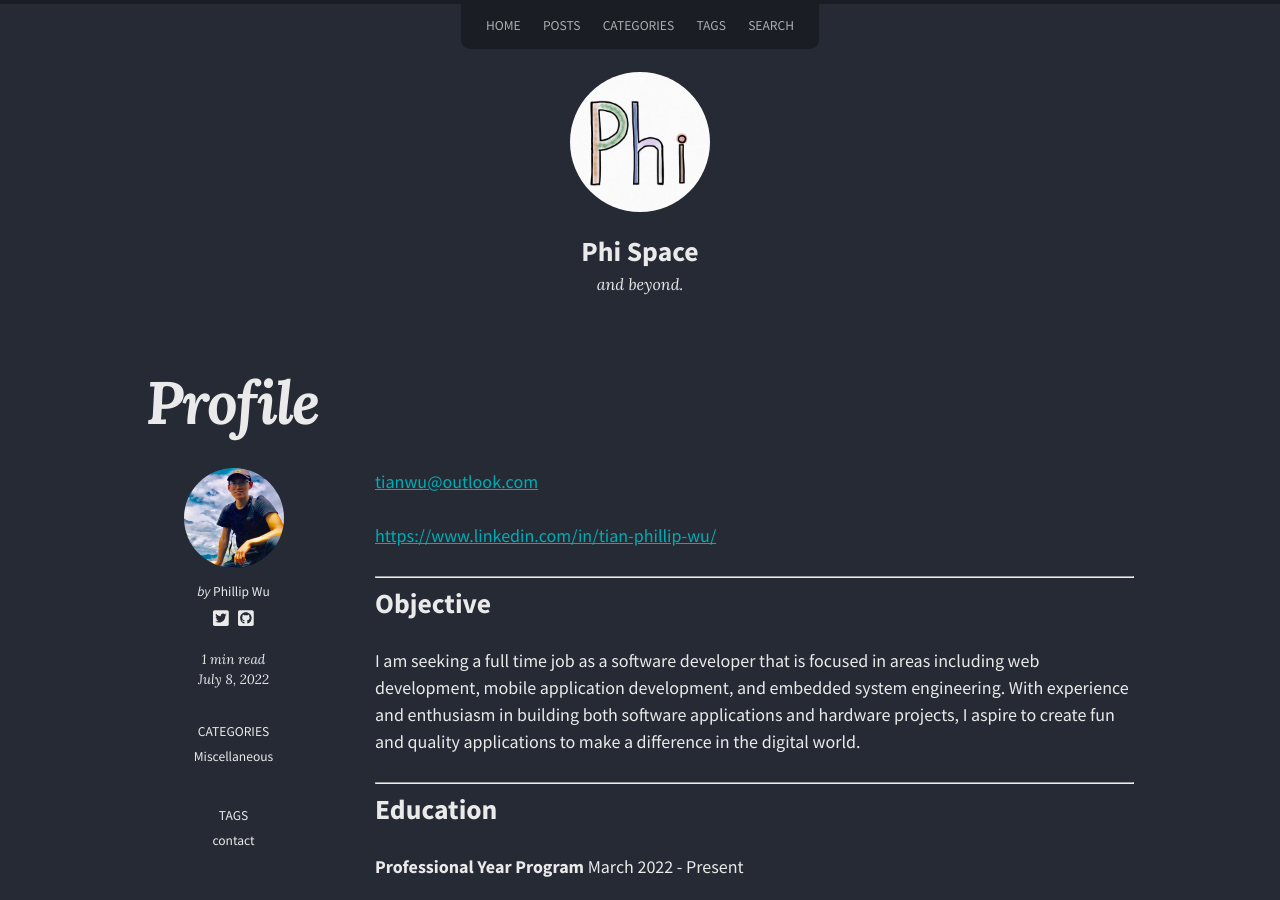
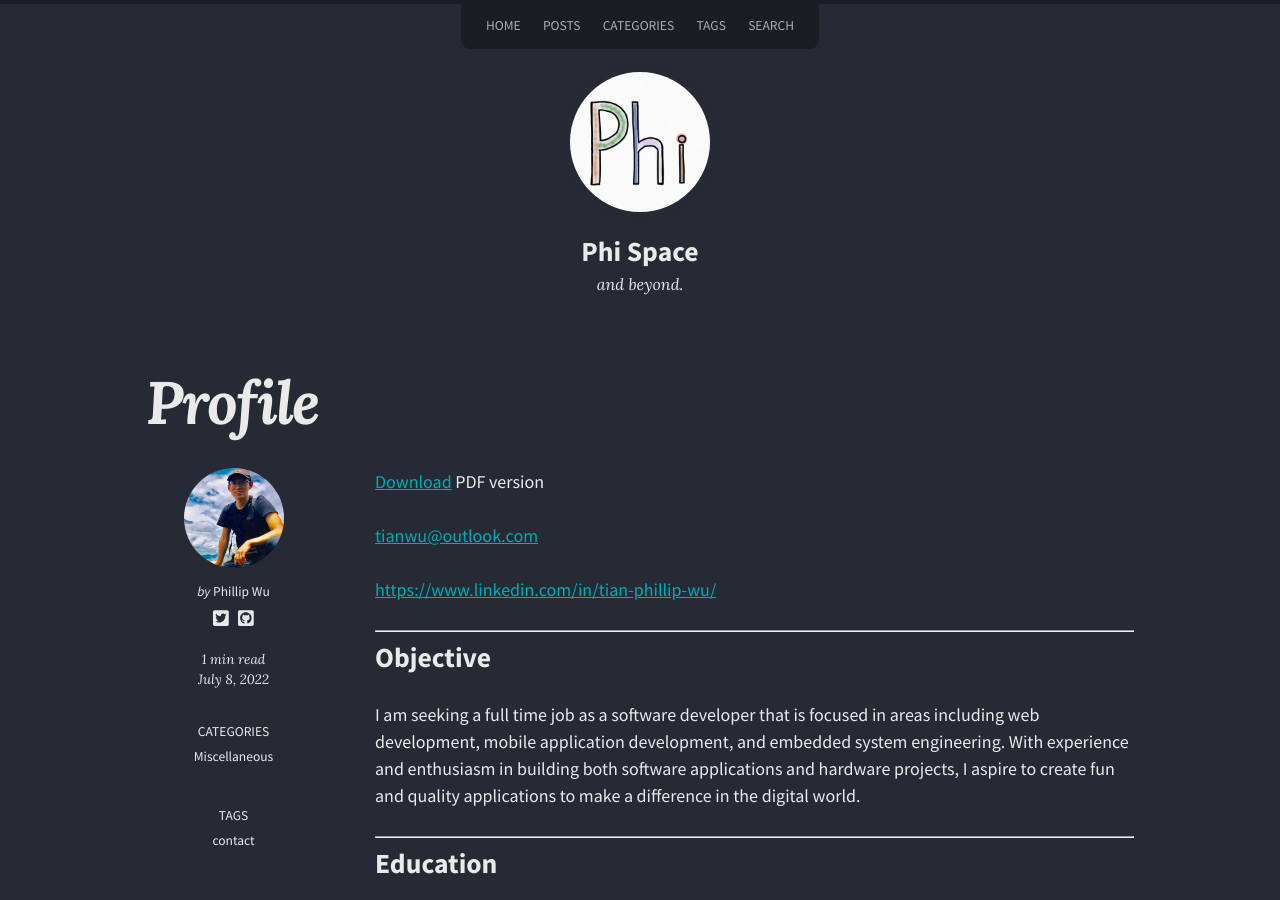
Before and after one commit to tian3rd/tian3rd.github.io, a Jekyll site: the page built from _posts/2022-07-10-Profile.md, in a window 1280 px wide and 900 px high. Built offline with Jekyll 4.4.1, drawn with Linux system fonts in a browser that asks for light colours; nearby versions of some CDN libraries.

Commit message:
fix pdf name issue in markdown link

```diff
--- a/_posts/2022-07-10-Profile.md
+++ b/_posts/2022-07-10-Profile.md
@@ -7,6 +7,8 @@ tag:
 category:
   - "Miscellaneous"
 ---
+
+[Download](</assets/Tian(Phillip)Wu-PY-CV-GH.pdf>) PDF version
 
 <p>
 <a href="mailto:tianwu@outlook.com">tianwu@outlook.com</a>
```
Also changed, not shown: 2 other files.
